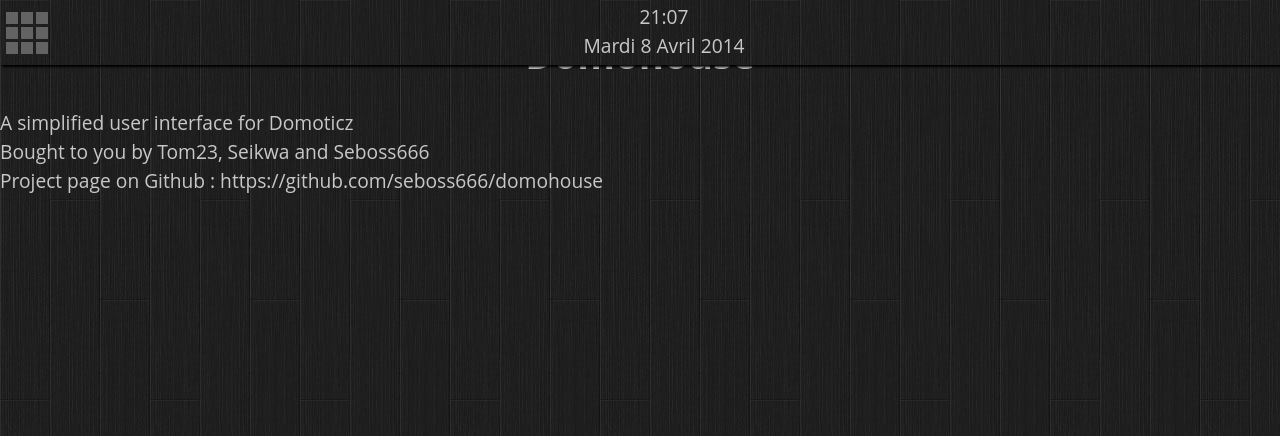
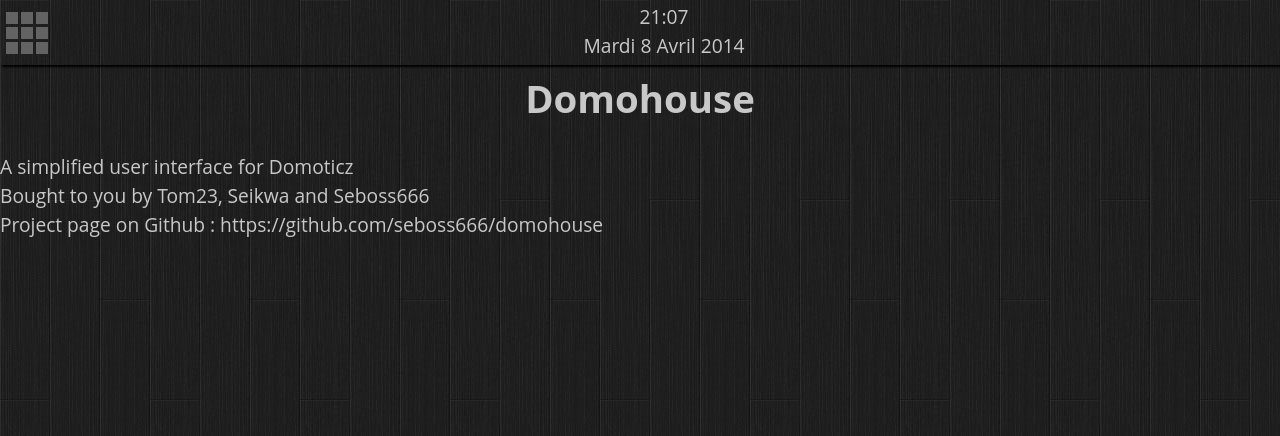
Before and after one commit to seboss666/domohouse, a PHP site: page /index.php?page=about in a window 1280 px wide. Shown: the top 436 px of the page. Run offline with PHP 8.4, Linux system fonts and the light colour scheme.

Commit message:
fix the bad "margin-top" property for section

```diff
--- a/css/domohouse.css
+++ b/css/domohouse.css
@@ -200,7 +200,7 @@ header {
 
 section {
 	text-align: center;
-	margin-top : 10px;
+	margin-top : 70px;
 }
 
 .column {
```
